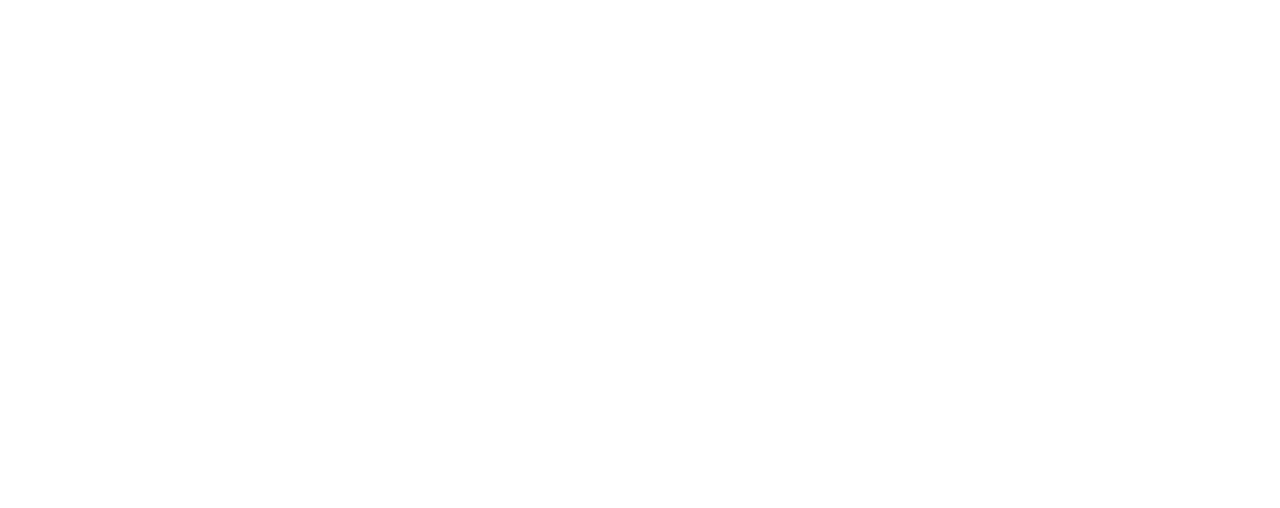
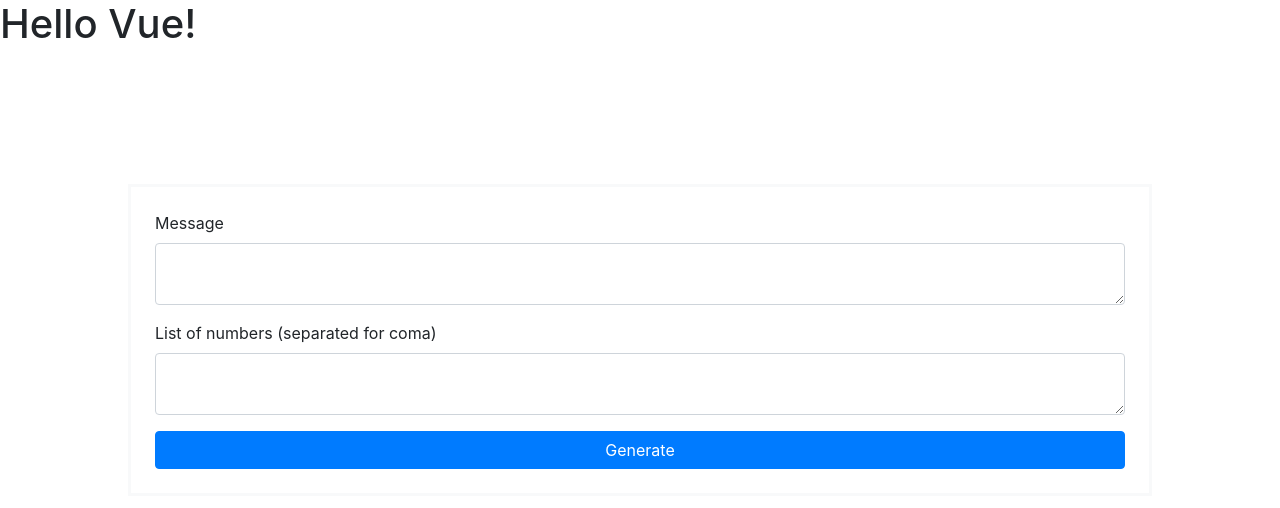
Before and after one commit to MatheusMuriel/AutomaticMessageLinks, a plain HTML site: page index.html in a window 1280 px wide. Drawn offline with nearby package versions, Linux system fonts and the light colour scheme.

Commit message:
Form to batch

```diff
--- a/css/style.css
+++ b/css/style.css
@@ -2,3 +2,17 @@
     display: flex;
     flex-direction: column;
 }
+
+.div_batch {
+    margin: 10%;
+    position: relative;
+    border: solid #f8f9fa;
+    padding: 1.5rem;
+    border-width: .2rem;
+}
+
+.form_batch {
+    display: flex;
+    flex-direction: column;
+    justify-content: center;
+}
--- a/index.html
+++ b/index.html
@@ -18,8 +18,25 @@
   </head>
   <body>
     <div id="app" class="main_container">
+        <h1>{{message}}</h1>
+        <div class="div_batch">
+            <form class="form_batch" @submit="generateBatch" action="#">
+                <div class="form-group">
+                    <label for="messageTextArea">Message</label>
+                    <textarea class="form-control" id="messageTextArea"></textarea>
+                </div>
+                <div class="form-group">
+                    <label for="listNumbersTextArea">List of numbers (separated for coma)</label>
+                    <textarea class="form-control" id="listNumbersTextArea"></textarea>
+                </div>
+                <button type="submit" class="btn btn-primary">Generate</button>
+            </form>
+        </div>
 
-
+        <div class="div_batch">
+            <ul class="list-group">
+            </ul>
+        </div>
     </div>
 
     <script src="js/script.js" charset="utf-8"></script>
--- a/js/script.js
+++ b/js/script.js
@@ -1,6 +1,12 @@
 var app = new Vue({
   el: '#app',
   data: {
-    message: 'Hello Vue!'
+    message: 'Hello Vue!',
+    messageLinks: {}
+  },
+  methods: {
+    generateBatch: function(e) {
+        this.message = "Yeah!";
+    }
   }
 })
```
